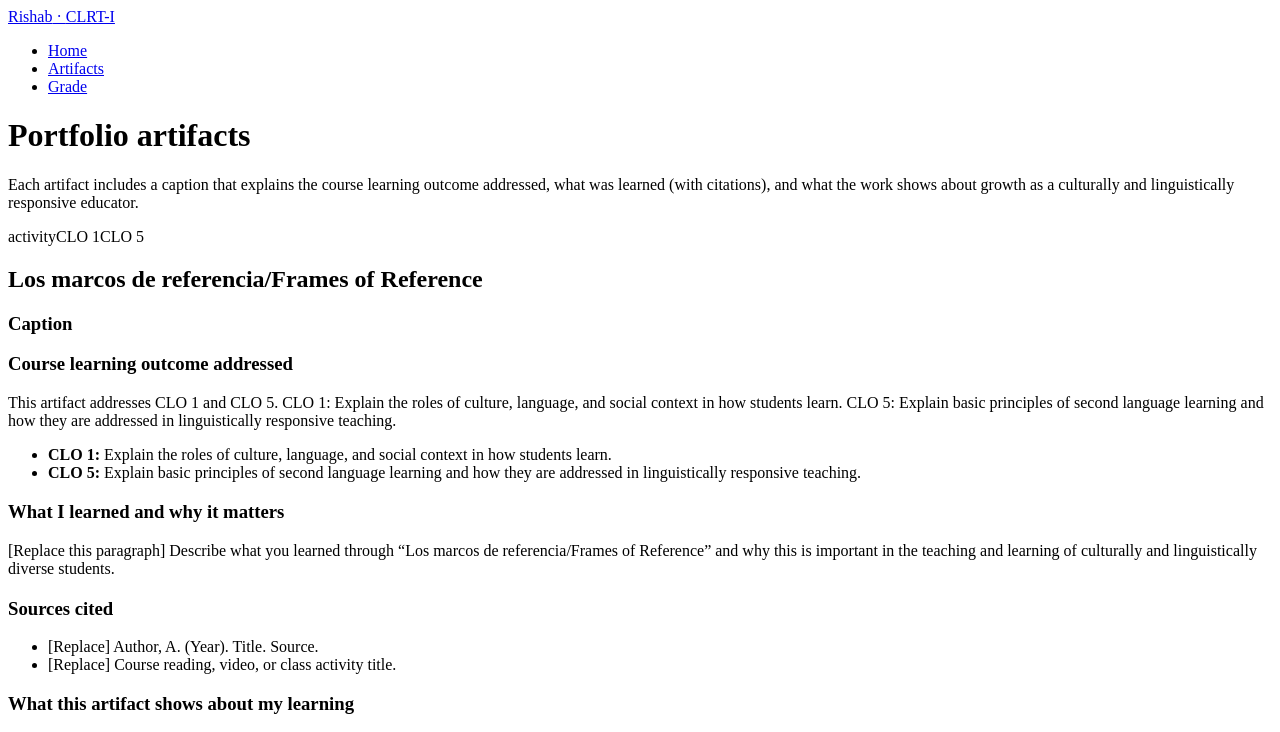
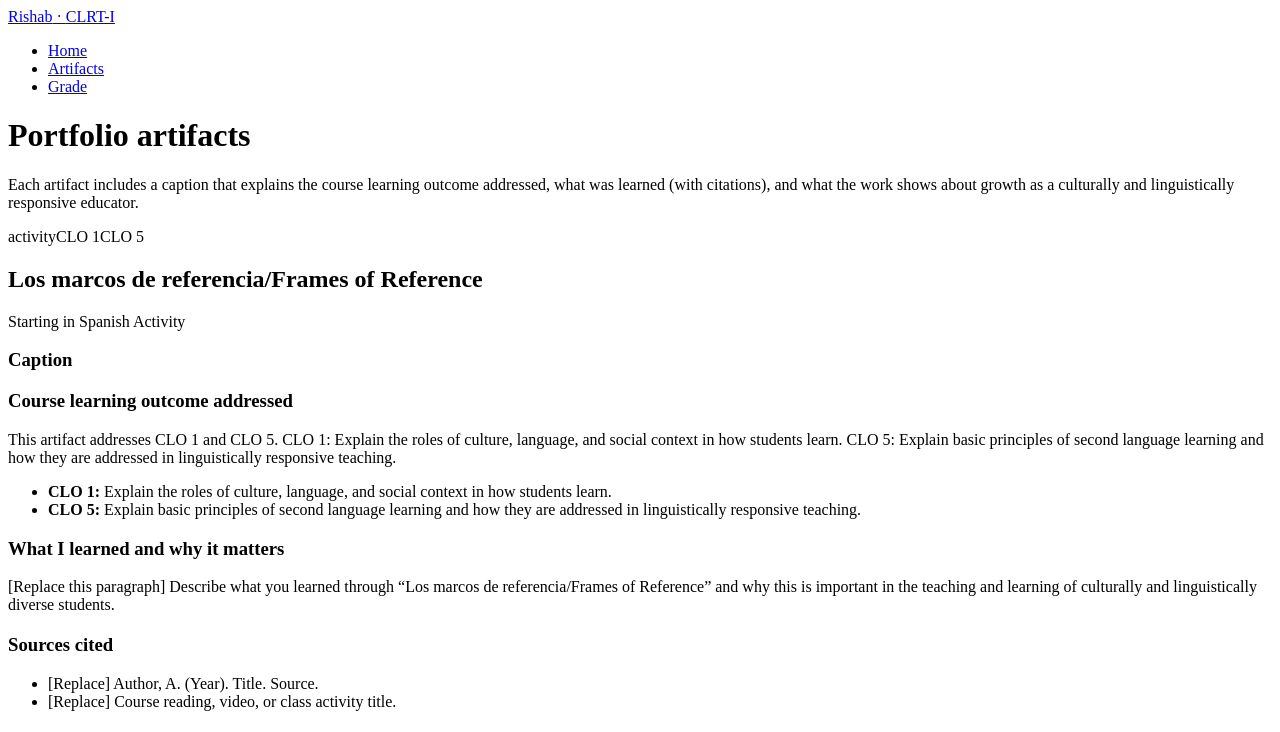
Before and after one commit to RisNag777/clrt_portfolio, a React (Vite) app: page /artifacts in a window 1280 px wide. Shown: the top 732 px of the page. Built offline with nearby package versions, Linux system fonts and the light colour scheme; the HTML template or start-up script is replaced by a standard one.

Commit message:
Add optional subtitles under artifact titles.
Show Starting in Spanish Activity beneath the Frames of Reference title.

Co-authored-by: Cursor <cursoragent@cursor.com>

```diff
--- a/src/components/ArtifactView.tsx
+++ b/src/components/ArtifactView.tsx
@@ -101,6 +101,11 @@ export function ArtifactView({
           <TitleTag className={showBackLink ? 'page-header__title' : 'artifact-entry__title'}>
             {artifact.title}
           </TitleTag>
+          {artifact.subtitle ? (
+            <p className={showBackLink ? 'page-header__lede' : 'artifact-entry__subtitle'}>
+              {artifact.subtitle}
+            </p>
+          ) : null}
         </header>
 
         <section className="caption-block" aria-labelledby={`${artifact.id}-caption`}>
--- a/src/data/portfolio.ts
+++ b/src/data/portfolio.ts
@@ -16,6 +16,7 @@ export interface ArtifactImage {
 export interface Artifact {
   id: string
   title: string
+  subtitle?: string
   type: ArtifactType
   outcomeIds: string[]
   /** Path under /public, e.g. /artifacts/my-file.pdf — leave empty until you add a file */
@@ -106,6 +107,7 @@ function plainOutcomeText(text: string) {
 function placeholderArtifact(input: {
   id: string
   title: string
+  subtitle?: string
   type: ArtifactType
   outcomeIds: string[]
   images?: ArtifactImage[]
@@ -122,6 +124,7 @@ function placeholderArtifact(input: {
   return {
     id: input.id,
     title: input.title,
+    subtitle: input.subtitle,
     type: input.type,
     outcomeIds: input.outcomeIds,
     filePath: '',
@@ -143,6 +146,7 @@ export const artifacts: Artifact[] = [
   placeholderArtifact({
     id: 'starting-in-spanish',
     title: 'Los marcos de referencia/Frames of Reference',
+    subtitle: 'Starting in Spanish Activity',
     type: 'activity',
     outcomeIds: ['clo-1', 'clo-5'],
     images: [
--- a/src/styles/global.css
+++ b/src/styles/global.css
@@ -514,10 +514,10 @@ p:last-child {
   margin: 0.35rem 0 0.5rem;
 }
 
-.artifact-entry__summary {
+.artifact-entry__subtitle {
   margin: 0;
   color: var(--muted);
-  max-width: none;
+  font-size: 1.12rem;
 }
 
 .artifact-entry--image-left,
```
